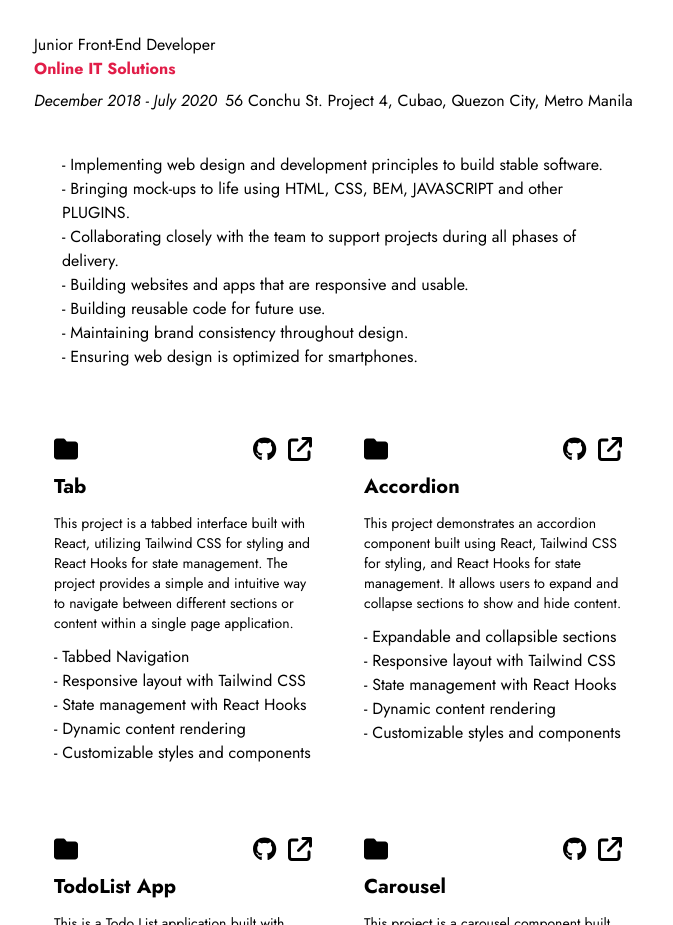
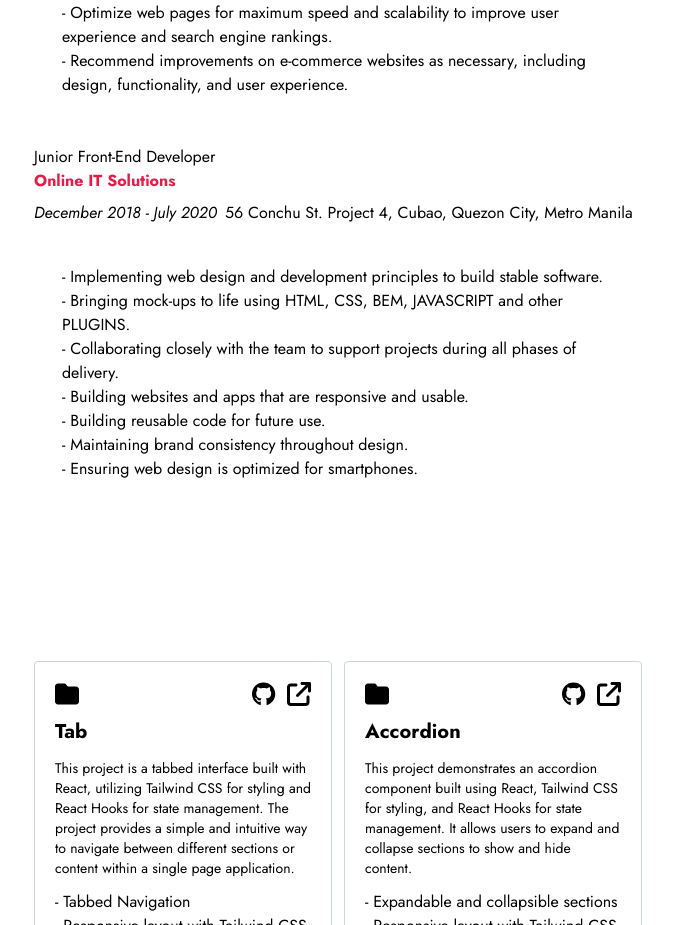
Before and after one commit to Mark-Alexis-Posadas/react-portfolio, a React (Vite) app: page / in a window 1280 px wide. Shown: the part 1299-2224 px from the top of the page, without its empty margins (558-1231 px from the left). Built offline with nearby package versions, Linux system fonts and the light colour scheme.

Commit message:
fix section padding and added projects card border

```diff
--- a/src/App.tsx
+++ b/src/App.tsx
@@ -17,7 +17,7 @@ export default function App() {
         toggleTheme={toggleTheme}
         handleToggleTheme={handleToggleTheme}
       />
-      <main className="md:ml-[40%] w-full min-h-screen py-14 px-5 md:px-20">
+      <main className="md:ml-[40%] w-full min-h-screen px-5 md:px-20">
         <About />
         <Experience />
         <Projects />
--- a/src/pages/about/index.tsx
+++ b/src/pages/about/index.tsx
@@ -46,7 +46,7 @@
 
 export default function About() {
   return (
-    <section className="min-h-[50vh] mb-5" id="about">
+    <section className="min-h-[50vh] mb-5 py-14" id="about">
       <p className="text-xl">
         Hey there! I'm Juan, a dedicated front-end developer passionate about
         creating seamless and captivating digital experiences. With a journey in
--- a/src/pages/experience/index.tsx
+++ b/src/pages/experience/index.tsx
@@ -1,7 +1,7 @@
 import experienceData from "../../data/experience";
 export default function Experience() {
   return (
-    <section className="min-h-[50vh] mb-5" id="experience">
+    <section className="min-h-[50vh] mb-5 py-14" id="experience">
       {experienceData.map((data) => (
         <article className="mb-5" key={data.id}>
           <header className="mb-3">
--- a/src/pages/projects/index.tsx
+++ b/src/pages/projects/index.tsx
@@ -9,13 +9,13 @@ import { faGithub } from "@fortawesome/free-brands-svg-icons";
 export default function Projects() {
   return (
     <section
-      className="min-h-[50vh] grid grid-cols-1 md:grid-cols-2 md:gap-3"
+      className="min-h-[50vh] grid grid-cols-1 md:grid-cols-2 md:gap-3 py-14"
       id="projects"
     >
       {projectsData.map((data) => (
         <div
           key={data.id}
-          className="rounded transition transform duration-300 hover:shadow-lg hover:scale-105 p-5 mb-5"
+          className="rounded transition transform duration-300 hover:shadow-lg hover:scale-105 p-5 border border-slate-300"
         >
           <header className="flex items-center justify-between">
             <FontAwesomeIcon className="text-2xl" icon={faFolder} />
```
